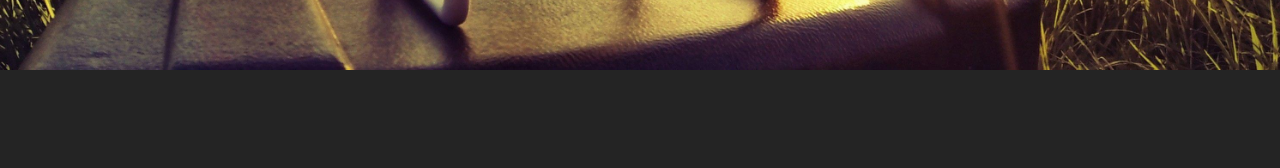
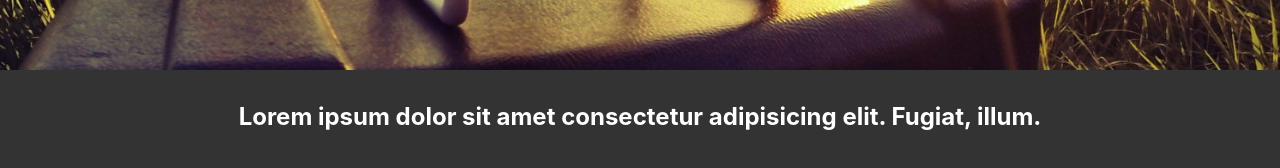
Before and after one commit to brunofbpaula/DroneParallax, a React (Vite) app: page / in a window 1280 px wide. Shown: the part 2719-2887 px from the top of the page. Before the commit the page ends 2789 px from the top, so only its background shows below. Built offline with nearby package versions, Linux system fonts and the light colour scheme.

Commit message:
Add Footer component

```diff
--- a/src/App.jsx
+++ b/src/App.jsx
@@ -2,6 +2,7 @@ import './App.css'
 import Header from './components/Header/Header.jsx'
 import Conteudo from './components/Conteudo/Conteudo'
 import Lojas from './components/Lojas/Lojas'
+import Footer from './components/Footer/Footer'
 
 function App() {
 
@@ -10,6 +11,7 @@ function App() {
       <Header/>
       <Conteudo/>
       <Lojas/>
+      <Footer/>
     </>
   )
 }
--- /dev/null
+++ b/src/components/Footer/Footer.css
@@ -0,0 +1,23 @@
+.container{
+	padding: 0 15px 0 15px;
+	margin-right: auto;
+	margin-left: auto;
+}
+
+.text-center{
+	text-align: center;
+}
+
+.lead{
+	margin-bottom: 20px;
+	font-size: 1.5em;
+	font-weight: bold;
+	line-height: 1.4;
+}
+
+.footer-site{
+	background-color: #333;
+	color: #fff;
+	padding-top: 30px;
+	padding-bottom: 30px;
+}
--- /dev/null
+++ b/src/components/Footer/Footer.jsx
@@ -0,0 +1,17 @@
+import './Footer.css'
+
+export default function Footer(){
+
+    return(
+        <>
+		<section className="footer-site">
+			<div className="container">
+				<p className="text-center lead">
+					Lorem ipsum dolor sit amet consectetur adipisicing elit. Fugiat, illum.
+				</p>
+			</div>
+		</section>
+        </>
+    )
+
+}
```
